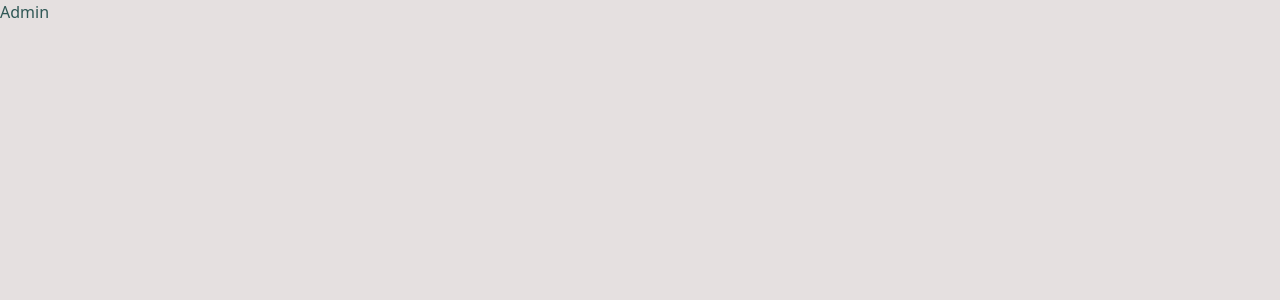
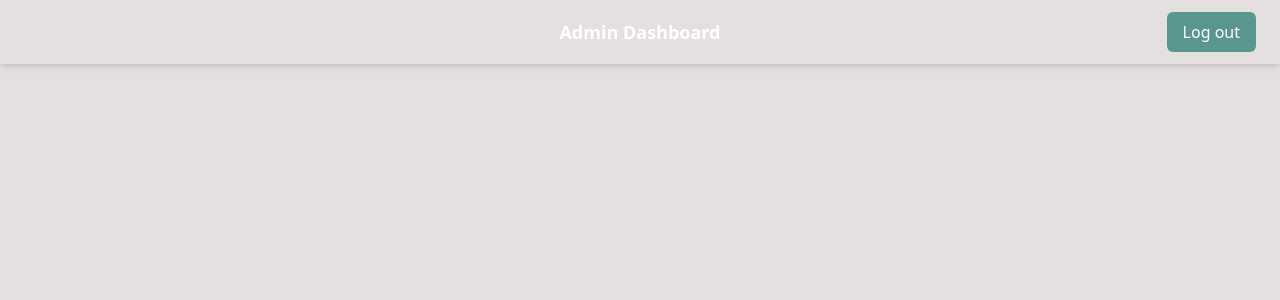
Before and after one commit to Emilyempa/exam-project-doggydaycare, a Next.js app in the folder frontend/: page /admin-dashboard in a window 1280 px wide. Shown: the top 300 px of the page. Built offline with nearby package versions, Linux system fonts and the light colour scheme.

Commit message:
Add header component to dashboard pages

```diff
--- a/frontend/src/app/admin-dashboard/page.tsx
+++ b/frontend/src/app/admin-dashboard/page.tsx
@@ -1,5 +1,9 @@
-"use client"
+import {Header} from "@/components/header/Header";
 
 export default function Page() {
-  return <div>Admin</div>;
+  return (
+    <main>
+      <Header title="Admin Dashboard"/>
+    </main>
+  );
 }
--- a/frontend/src/app/dog-owner-dashboard/page.tsx
+++ b/frontend/src/app/dog-owner-dashboard/page.tsx
@@ -1,5 +1,9 @@
-"use client"
+import {Header} from "@/components/header/Header";
 
 export default function Page() {
-  return <div>Dog Owner</div>;
+  return (
+    <main>
+      <Header title="Dog Owner Dashboard"/>
+    </main>
+  );
 }
--- a/frontend/src/app/staff-dashboard/page.tsx
+++ b/frontend/src/app/staff-dashboard/page.tsx
@@ -1,5 +1,9 @@
-"use client"
+import {Header} from "@/components/header/Header";
 
 export default function Page() {
-  return <div>Staff</div>;
+  return (
+    <main>
+      <Header title="Staff Dashboard"/>
+    </main>
+  );
 }
--- /dev/null
+++ b/frontend/src/components/header/Header.tsx
@@ -0,0 +1,59 @@
+interface HeaderProps {
+  title: string;
+}
+
+export const Header: React.FC<HeaderProps> = ({ title }) => {
+  return (
+    <header
+      className="
+        relative
+        w-full
+        h-16
+        bg-primary
+        text-white
+        shadow-md
+        flex
+        items-center
+      "
+      role="banner"
+    >
+      {/* Center title */}
+      <div
+        className="
+          absolute
+          inset-0
+          flex
+          items-center
+          justify-center
+          pointer-events-none
+        "
+        aria-live="polite"
+      >
+        <h1 className="text-lg font-semibold">
+          {title}
+        </h1>
+      </div>
+
+      {/* Right: Logout */}
+      <div className="ml-auto pr-6">
+        <form method="POST" action="/logout">
+          <button
+            type="submit"
+            className="
+              pointer-events-auto
+              bg-transparent
+              text-white
+              font-medium
+              underline-offset-4
+              focus-visible:outline
+              focus-visible:outline-white
+              focus-visible:outline-offset-2
+            "
+          >
+            Log out
+          </button>
+        </form>
+      </div>
+    </header>
+  );
+};
```
